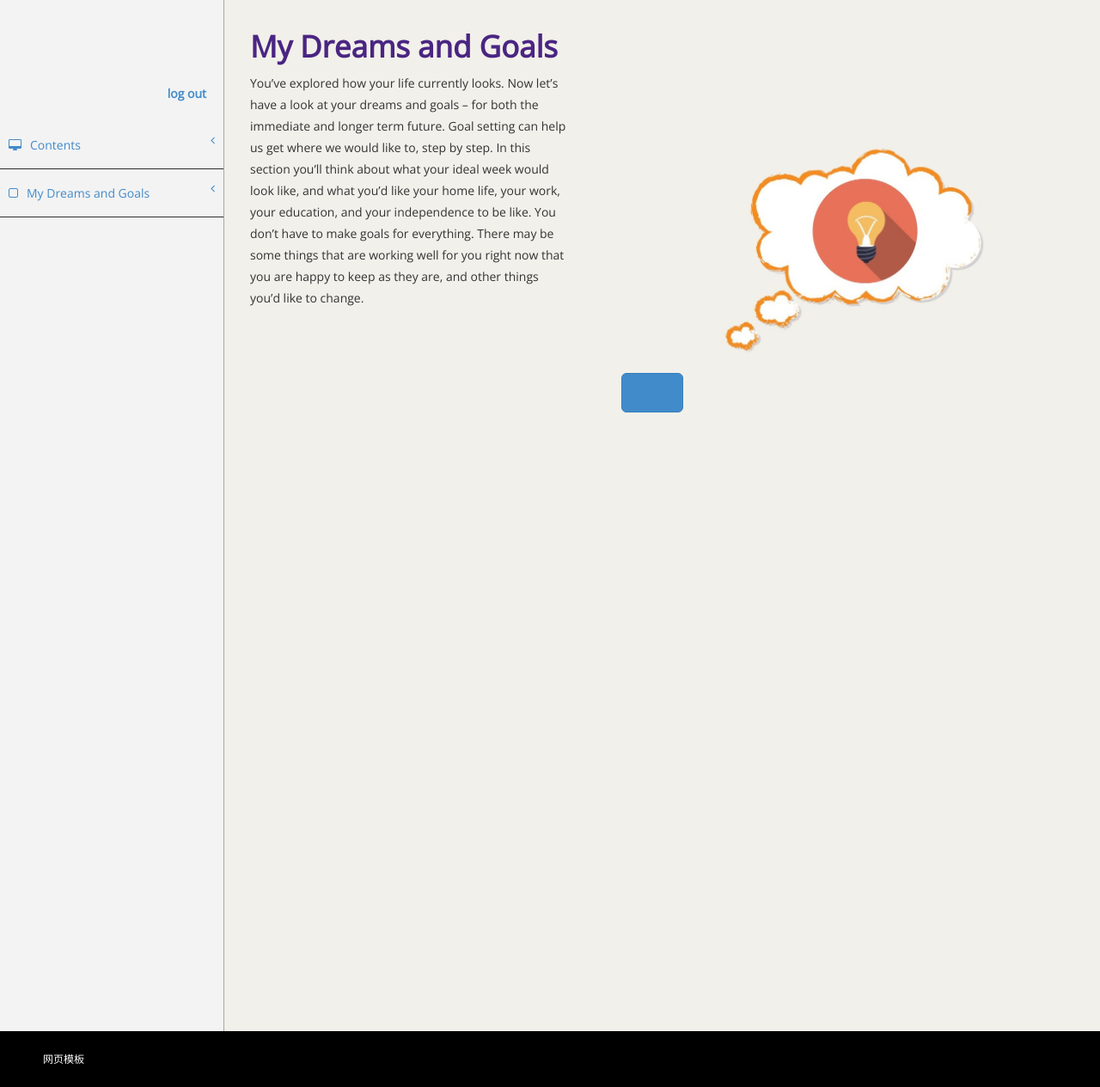
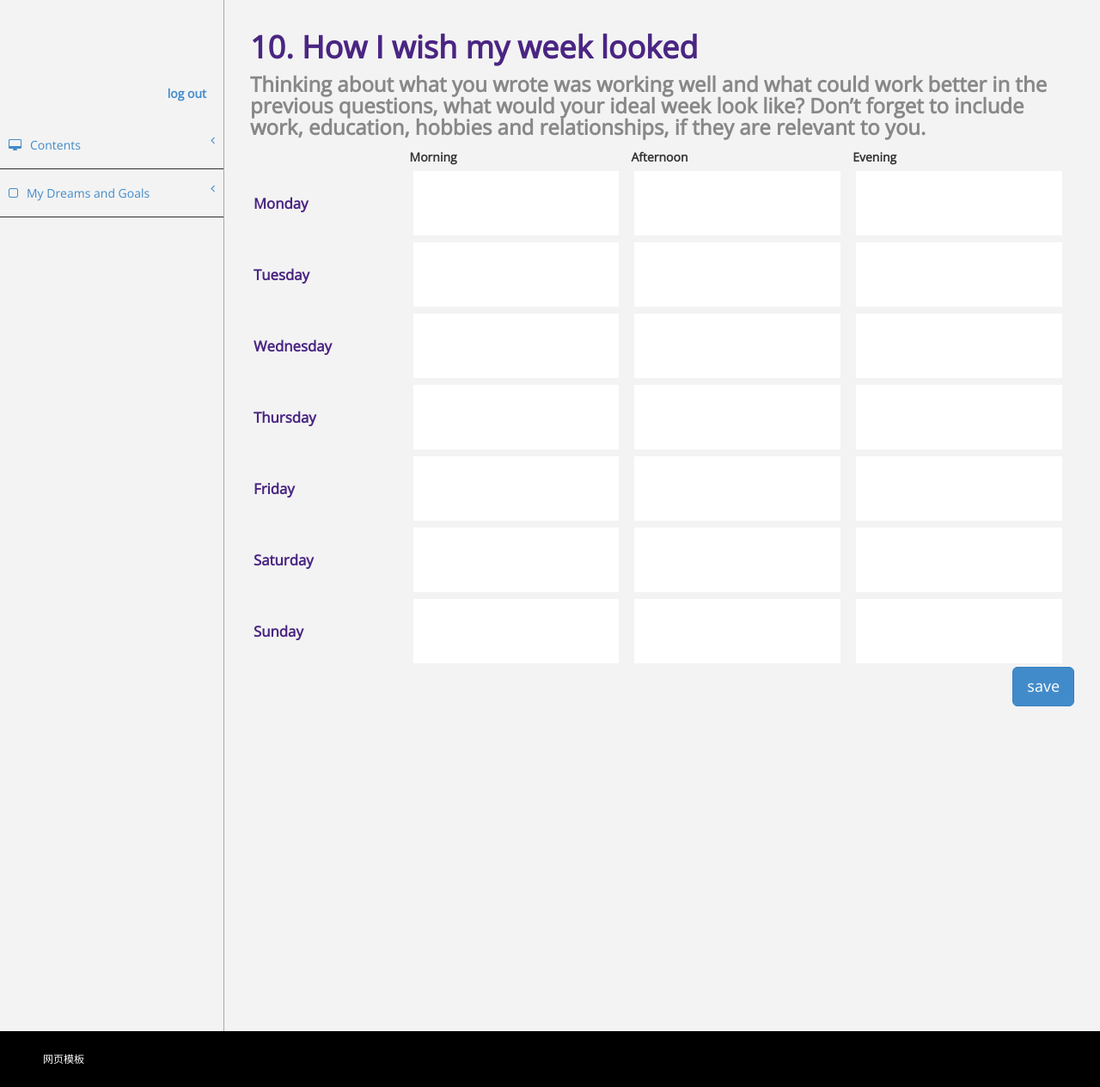
Before and after one commit to allen391/Mapping-My-World, a Django app: page /MMW/wish/ in a window 1280 px wide. Shown: the part 75-1340 px from the top of the page at 86% size. Run offline with Django 3.2, Linux system fonts and the light colour scheme; a user stored in the database is signed in; data comes from the database, SQL or seed files in the repository; both versions use the stored data as it was after the commit.

Commit message:
wish页面

```diff
--- a/MMW/models.py
+++ b/MMW/models.py
@@ -134,6 +134,12 @@ class Equipment(models.Model):
     data = models.TextField("My programs and therapy supports: ")
 
 
+class Wish(models.Model):
+    user = models.OneToOneField(User)
+    data = models.TextField("My wish:")
+
+
+
 class Activity(models.Model):
     DATA = {
         'monday': {
--- a/MMW/templates/mmw/wish.html
+++ b/MMW/templates/mmw/wish.html
@@ -1,47 +1,128 @@
 {% extends "base.html" %}
 {% block app %}
 <style>
-    #page-wrapper {
-        background-color: #F2F0EA;
-    }
-    .dream-container {
-        display: flex;
-    }
   h1 {
     color: #4a2582;
-        font-size: 35px;
-        font-weight: 200;
   }
-    .left {
-        width: 39%
+  #desc {
+    font-size: x-large;
+    color: #888;
+    font-weight: 600;
   }
-    .right {
-        width: 52%
+  div {
   }
-    button {
-        margin-left: 45%;
+  table {
+    width: 100%;
+  }
+  tr {
+    margin: 5px;
+  }
+  td {
+    width: 25%;
+    margin: 5px;
+    padding: 4px;
+  }
+  .firsttd {
+    width: 18%;
+    color: #4a2582;
+    font-weight: bolder;
+    font-size: larger;
+  }
+  td input {
+    width: 96%;
+    height: 75px;
+  }
+  input {
+    border: none;
+    background: white;
+  }
+  .btn {
+    float: right;
   }
 </style>
+<script>
+  get_data = function() {
+    list = []
+    trs = $('table tr')
+    for (var i=1;i<8; i++ ) {
+      var tds = []
+      for (var j=0;j<3;j++ ) {
+        tds.push( $('input', $('table tr')[i])[j].value)
+      }
+      list.push(tds)
+    }
+    console.log(list);
+    return list;
+  }
+  save_data = function() {
+    var list = get_data();
+    $.ajax({
+      url: "/MMW/wish/",
+      type: "POST",
+      data: JSON.stringify(list),
+      success: function(response) {
+        alert("发送成功");
+      }
+    });
+  }
+</script>
 <div id="app">
-    <h1><strong>My Dreams and Goals</strong></h1>
-    <div class="dream-container">
-        <p class="left">
-            You’ve explored how your life currently looks. Now let’s
-            have a look at your dreams and goals – for both the
-            immediate and longer term future. Goal setting can help
-            us get where we would like to, step by step.
-            In this section you’ll think about what your ideal week
-            would look like, and what you’d like your home life, your
-            work, your education, and your independence to be like.
-            You don’t have to make goals for everything. There may
-            be some things that are working well for you right now
-            that you are happy to keep as they are, and other things
-            you’d like to change.
-        </p>
-        <img src="/static/mmw/image/mydream_bg.JPG" class="right">
-    </div>
-    <div style="width: 100%">
-        <button class="btn-primary btn btn-lg"><a href="/MMW/wish/">start</a></button>
-    </div>
+  <h1><strong>10. How I wish my week looked</strong></h1>
+  <p id="desc">Thinking about what you wrote was working well and what could work better in the
+previous questions, what would your ideal week look like? Don’t forget to include
+work, education, hobbies and relationships, if they are relevant to you. </p>
+  <form>
+    <table>
+      <tr>
+        <th class="firsttd"></th>
+        <th>Morning</th>
+        <th>Afternoon</th>
+        <th>Evening</th>
+      </tr>
+      <tr>
+        <td class="firsttd">Monday</td>
+        <td><input value="{{data.0.0}}"></td>
+        <td><input value="{{data.0.1}}"></input></td>
+        <td><input value="{{data.0.2}}"></input></td>
+      </tr>
+      <tr>
+        <td class="firsttd">Tuesday</td>
+        <td><input value="{{data.1.0}}"></input></td>
+        <td><input value="{{data.1.1}}"></input></td>
+        <td><input value="{{data.1.2}}"></input></td>
+      </tr>
+      <tr>
+        <td class="firsttd">Wednesday</td>
+        <td><input value="{{data.2.0}}"></input></td>
+        <td><input value="{{data.2.1}}"></input></td>
+        <td><input value="{{data.2.2}}"></input></td>
+      </tr>
+      <tr>
+        <td class="firsttd">Thursday</td>
+        <td><input value="{{data.3.0}}"></input></td>
+        <td><input value="{{data.3.1}}"></input></td>
+        <td><input value="{{data.3.2}}"></input></td>
+      </tr>
+      <tr>
+        <td class="firsttd">Friday</td>
+        <td><input value="{{data.4.0}}"></input></td>
+        <td><input value="{{data.4.1}}"></input></td>
+        <td><input value="{{data.4.2}}"></input></td>
+      </tr>
+      <tr>
+        <td class="firsttd">Saturday</td>
+        <td><input value="{{data.5.0}}"></input></td>
+        <td><input value="{{data.5.1}}"></input></td>
+        <td><input value="{{data.5.2}}"></input></td>
+      </tr>
+      <tr>
+        <td class="firsttd">Sunday</td>
+        <td><input value="{{data.6.0}}"></input></td>
+        <td><input value="{{data.6.1}}"></input></td>
+        <td><input value="{{data.6.2}}"></input></td>
+      </tr>
+    </table>
+    <input type="button" class="btn btn-lg btn-primary" value="save" onclick="save_data()">
+  <form>
 </div>
 {% endblock %}
--- a/MMW/views.py
+++ b/MMW/views.py
@@ -348,3 +348,17 @@ class MyDreamView(LoginRequiredMixin, TemplateView):
 class HowIWishView(LoginRequiredMixin, TemplateView):
     template_name = "mmw/wish.html"
     login_url = '/'
+
+    def get(self, request):
+        context = {}
+        instance = models.Wish.objects.filter(user=request.user).first()
+        if instance:
+            context = {'data': json.loads(instance.data)}
+        return render(request, 'mmw/wish.html', context)
+
+    def post(self, request):
+        print("用户上传了他的数据")
+        instance, created = models.Wish.objects.get_or_create(user=request.user)
+        instance.data = request.body.decode('utf8')
+        instance.save()
+        return HttpResponse("发送成功")
```
Also changed, not shown: MMW/templates/mmw/mydream.html (line endings or trailing spaces), db.sqlite3. Lines whose indentation alone changed are shown as unchanged.
